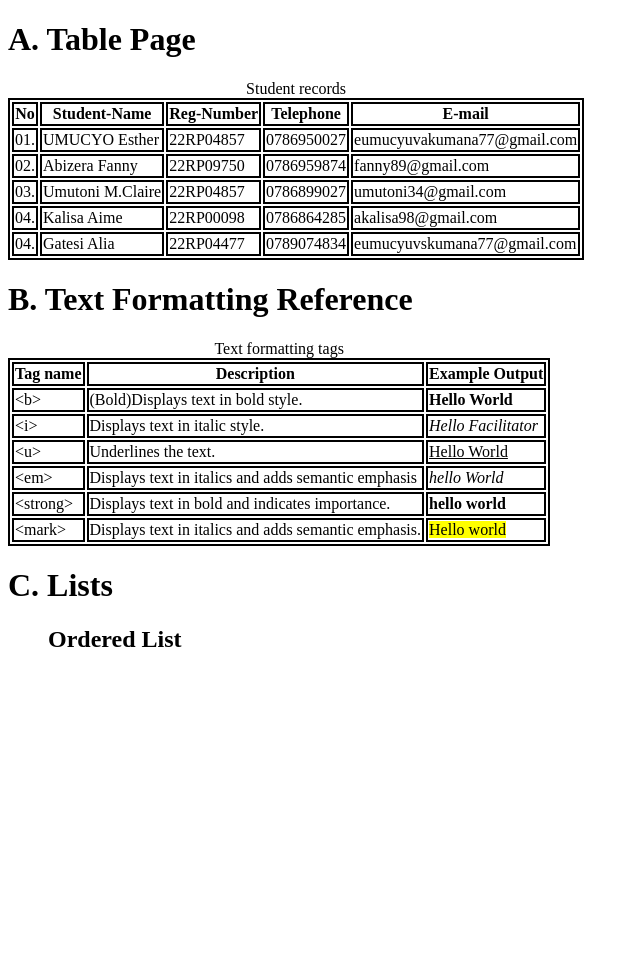
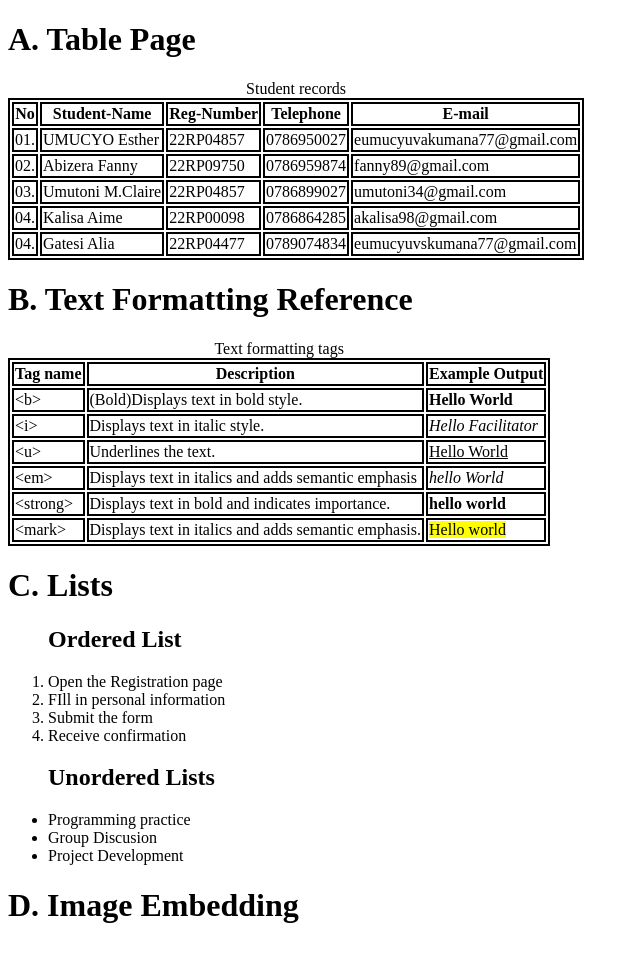
Before and after one commit to umucyo77/HTML-fundamental, a plain HTML site: page table.html in a window 1280 px wide. Shown: the whole page, without its empty margins (0-640 px from the left). Before the commit the page ends 800 px from the top, so only its background shows below. Drawn offline with Linux system fonts and the light colour scheme.

Commit message:
push Lists

```diff
--- a/table.html
+++ b/table.html
@@ -108,8 +108,22 @@
     </table>
 
     <h1>C. Lists</h1>
-    <ol><h2>Ordered List</h2>
+    <ol>
+        <h2>Ordered List</h2>
+        <li>Open the Registration page</li>
+        <li>FIll in personal information</li>
+        <li>Submit the form</li>
+        <li>Receive confirmation</li>
+    </ol>
 
-    </ol>
+    <ul>
+        <h2>Unordered Lists</h2>
+        <li>Programming practice</li>
+        <li>Group Discusion</li>
+        <li>Project Development</li>
+    </ul>
+
+    <h1>D. Image Embedding</h1>
+    <img src="" alt="">
 </body>
 </html>
```
